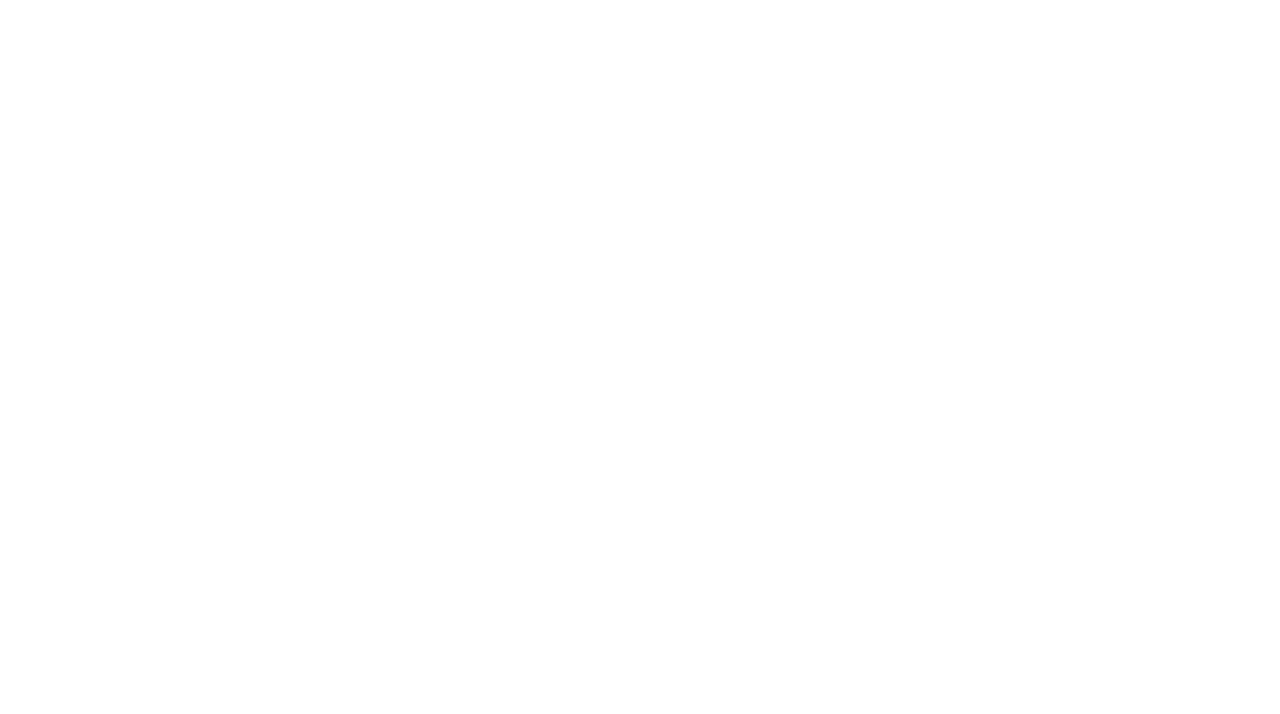
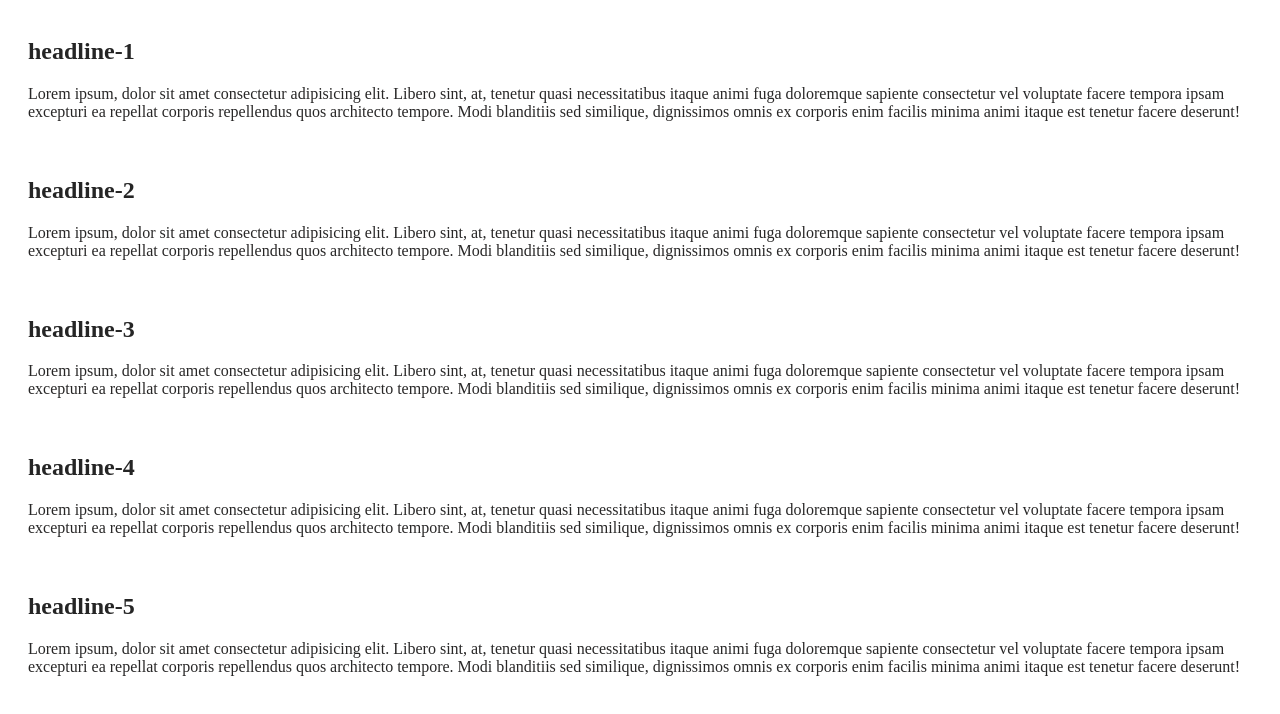
Before and after one commit to Rabiullah-Rabi/custom-properties, a plain HTML site: page index.html in a window 1280 px wide. Drawn offline with Linux system fonts and the light colour scheme.

Commit message:
custom property added

```diff
--- a/index.html
+++ b/index.html
@@ -5,8 +5,46 @@
     <meta http-equiv="X-UA-Compatible" content="IE=edge">
     <meta name="viewport" content="width=device-width, initial-scale=1.0">
     <title>Custom properties</title>
+    <style>
+        :root{
+            --heading-color: rgb(37, 37, 37);
+            --article-padding:10px 20px;
+            --article-pera-color:rgb(40, 39, 39);
+        }
+        .article-hedding{
+            color: var(--heading-color);
+        }
+        .article-pera{
+            color: var(--article-pera-color);
+        }
+        .article{
+            padding: var(--article-padding);
+        }
+
+    </style>
 </head>
 <body>
-
+    <main>
+        <article class="article">
+            <h1 class="article-hedding">headline-1</h1>
+            <p class="article-pera">Lorem ipsum, dolor sit amet consectetur adipisicing elit. Libero sint, at, tenetur quasi necessitatibus itaque animi fuga doloremque sapiente consectetur vel voluptate facere tempora ipsam excepturi ea repellat corporis repellendus quos architecto tempore. Modi blanditiis sed similique, dignissimos omnis ex corporis enim facilis minima animi itaque est tenetur facere deserunt!</p>
+        </article>
+        <article class="article">
+            <h1 class="article-hedding">headline-2</h1>
+            <p class="article-pera">Lorem ipsum, dolor sit amet consectetur adipisicing elit. Libero sint, at, tenetur quasi necessitatibus itaque animi fuga doloremque sapiente consectetur vel voluptate facere tempora ipsam excepturi ea repellat corporis repellendus quos architecto tempore. Modi blanditiis sed similique, dignissimos omnis ex corporis enim facilis minima animi itaque est tenetur facere deserunt!</p>
+        </article>
+        <article class="article">
+            <h1 class="article-hedding">headline-3</h1>
+            <p class="article-pera">Lorem ipsum, dolor sit amet consectetur adipisicing elit. Libero sint, at, tenetur quasi necessitatibus itaque animi fuga doloremque sapiente consectetur vel voluptate facere tempora ipsam excepturi ea repellat corporis repellendus quos architecto tempore. Modi blanditiis sed similique, dignissimos omnis ex corporis enim facilis minima animi itaque est tenetur facere deserunt!</p>
+        </article>
+        <article class="article">
+            <h1 class="article-hedding">headline-4</h1>
+            <p class="article-pera">Lorem ipsum, dolor sit amet consectetur adipisicing elit. Libero sint, at, tenetur quasi necessitatibus itaque animi fuga doloremque sapiente consectetur vel voluptate facere tempora ipsam excepturi ea repellat corporis repellendus quos architecto tempore. Modi blanditiis sed similique, dignissimos omnis ex corporis enim facilis minima animi itaque est tenetur facere deserunt!</p>
+        </article>
+        <article class="article">
+            <h1 class="article-hedding">headline-5</h1>
+            <p class="article-pera">Lorem ipsum, dolor sit amet consectetur adipisicing elit. Libero sint, at, tenetur quasi necessitatibus itaque animi fuga doloremque sapiente consectetur vel voluptate facere tempora ipsam excepturi ea repellat corporis repellendus quos architecto tempore. Modi blanditiis sed similique, dignissimos omnis ex corporis enim facilis minima animi itaque est tenetur facere deserunt!</p>
+        </article>
+    </main>
 </body>
 </html>
```
